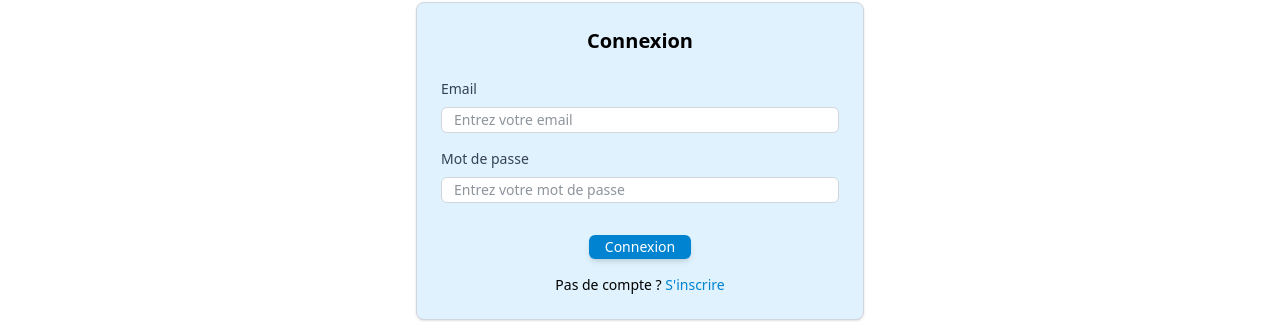
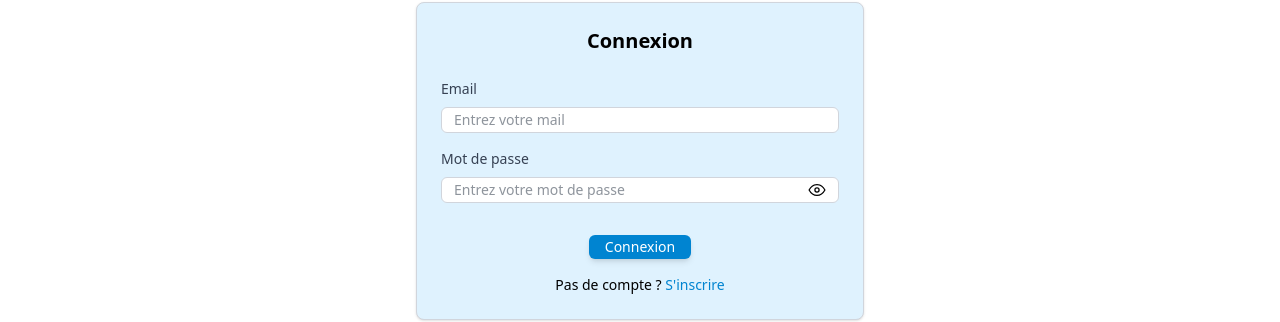
Before and after one commit to kylyon/projet-hackaton-2025-social-media, a Vue app in the folder frontend/: page /login in a window 1280 px wide. Shown: the part 324-646 px from the top of the page. Built offline with nearby package versions, Linux system fonts and the light colour scheme.

Commit message:
InputField fini post card en cours

```diff
--- /dev/null
+++ b/frontend/src/components/InputField.vue
@@ -0,0 +1,152 @@
+<template>
+  <div class="w-full flex flex-col mb-4">
+    <label :for="id" class="mb-2 text-sm font-medium text-gray-700 cursor-pointer">
+      {{ label }}
+    </label>
+
+    <!-- Champ texte / mot de passe -->
+    <div v-if="typeField === 'text'" class="relative">
+      <input
+        :id="id"
+        :type="computedInputType"
+        :value="modelValue"
+        @input="updateValue($event.target.value)"
+        :placeholder="placeholder"
+        class="px-3 py-0.5 border border-gray-300 rounded-md bg-white focus:outline-none focus:ring-2 focus:ring-blue-500 focus:border-blue-500 text-gray-800 w-full text-sm"
+        :aria-label="label"
+        autocomplete="off"
+      />
+
+      <!-- bouton afficher/masquer pour password -->
+      <button
+        v-if="inputType === 'password'"
+        type="button"
+        @click="toggleShow"
+        class="absolute right-2 top-1/2 transform -translate-y-1/2 text-sm p-1"
+        :aria-pressed="showPassword.toString()"
+        :aria-label="showPassword ? 'Masquer le mot de passe' : 'Afficher le mot de passe'"
+      >
+        <!-- simple icône œil (svg) -->
+        <svg v-if="!showPassword" xmlns="http://www.w3.org/2000/svg" class="w-5 h-5" fill="none" viewBox="0 0 24 24" stroke="currentColor" stroke-width="1.5">
+          <path stroke-linecap="round" stroke-linejoin="round" d="M2.5 12s3.5-6.5 9.5-6.5S21.5 12 21.5 12s-3.5 6.5-9.5 6.5S2.5 12 2.5 12z" />
+          <circle cx="12" cy="12" r="2.5" />
+        </svg>
+        <svg v-else xmlns="http://www.w3.org/2000/svg" class="w-5 h-5" fill="none" viewBox="0 0 24 24" stroke="currentColor" stroke-width="1.5">
+          <path stroke-linecap="round" stroke-linejoin="round" d="M3 3l18 18M9.88 9.88A3 3 0 0114.12 14.12M9.88 9.88L3 3m18 18L14.12 14.12" />
+        </svg>
+      </button>
+    </div>
+
+    <!-- Upload image -->
+    <div v-else-if="typeField === 'file'" class="w-full">
+      <input
+        ref="fileInput"
+        :id="id"
+        type="file"
+        @change="updateFile"
+        accept="image/*"
+        class="hidden"
+      />
+      <div
+        class="border border-gray-300 rounded-md px-2 py-0.5 bg-white text-gray-700 w-full text-sm cursor-pointer hover:bg-gray-50"
+        @click="$refs.fileInput.click()"
+      >
+        {{ placeholder || 'Cliquez pour sélectionner une image' }}
+      </div>
+      <p v-if="fileName" class="text-xs text-gray-500 mt-1">Fichier sélectionné : {{ fileName }}</p>
+    </div>
+
+    <!-- Select multiple -->
+    <select
+      v-else-if="typeField === 'select'"
+      :id="id"
+      multiple
+      :value="modelValue"
+      @change="updateSelect"
+      class="px-3 py-1 border border-gray-300 rounded-md bg-white focus:outline-none focus:ring-2 focus:ring-blue-500 focus:border-blue-500 text-gray-800 w-full text-sm"
+      size="5"
+    >
+      <option
+        v-for="item in options"
+        :key="item.id || item.name"
+        :value="item.name"
+      >
+        {{ item.name }}
+      </option>
+    </select>
+
+    <!-- Fallback -->
+    <p v-else class="text-red-500 text-sm">⚠️ Type de champ inconnu</p>
+  </div>
+</template>
+
+<script setup>
+import { ref, computed, onMounted } from 'vue'
+
+const props = defineProps({
+  label: { type: String, required: true },
+  id: { type: String, default: () => 'field-' + Math.random().toString(36).substr(2, 5) },
+  placeholder: { type: String, default: '' },
+
+  // modelValue doit accepter string (text/password), Array (select), File (file) ou null
+  modelValue: { type: [String, Array, Object, null], default: '' },
+
+  // typeField = 'text' | 'file' | 'select'
+  typeField: { type: String, default: 'text' },
+
+  // inputType utile pour préciser 'text' | 'email' | 'password' | 'tel' etc.
+  inputType: { type: String, default: 'text' },
+
+  apiUrl: { type: String, default: 'http://localhost:3000/hobbies/' }
+})
+
+const emit = defineEmits(['update:modelValue'])
+
+const options = ref([])
+const fileName = ref('')
+
+// pour toggler affichage mdp
+const showPassword = ref(false)
+const computedInputType = computed(() => {
+  if (props.inputType === 'password') {
+    return showPassword.value ? 'text' : 'password'
+  }
+  return props.inputType
+})
+
+function toggleShow() {
+  showPassword.value = !showPassword.value
+}
+
+// Gestion du texte
+function updateValue(value) {
+  emit('update:modelValue', value)
+}
+
+// Gestion du fichier image
+function updateFile(e) {
+  const file = e.target.files ? e.target.files[0] || null : null
+  fileName.value = file ? file.name : ''
+  emit('update:modelValue', file)
+}
+
+// Gestion du select multiple
+function updateSelect(e) {
+  const selected = Array.from(e.target.selectedOptions).map(opt => opt.value)
+  emit('update:modelValue', selected)
+}
+
+// Charger les données pour le select
+async function fetchOptions() {
+  if (props.typeField !== 'select') return
+  try {
+    const res = await fetch(props.apiUrl)
+    if (!res.ok) throw new Error('Erreur lors du chargement des options')
+    options.value = await res.json()
+  } catch (err) {
+    console.error(err)
+  }
+}
+
+onMounted(fetchOptions)
+</script>
--- a/frontend/src/components/LabelDropdown.vue
+++ /dev/null
@@ -1,55 +0,0 @@
-<template>
-  <div class="w-full flex flex-col mb-4">
-    <label :for="id" class="mb-2 text-sm font-medium text-gray-700">
-      {{ label }}
-    </label>
-    <select
-      :id="id"
-      multiple
-      :value="modelValue"
-      @change="updateValue"
-      class="px-3 py-1 border border-gray-300 rounded-md bg-white focus:outline-none focus:ring-2 focus:ring-blue-500 focus:border-blue-500 text-gray-800 w-full text-sm"
-      size="5"
-    >
-      <option
-        v-for="hobbie in hobbies"
-        :key="hobbie.id"
-        :value="hobbie.name"
-      >
-        {{ hobbie.name }}
-      </option>
-    </select>
-  </div>
-</template>
-
-<script setup>
-import { ref, onMounted } from 'vue'
-
-const props = defineProps({
-  label: { type: String, required: true },
-  id: { type: String, default: 'select-' + Math.random().toString(36).substr(2, 5) },
-  modelValue: { type: Array, default: () => [] },
-  apiUrl: { type: String, default: 'http://localhost:3000/hobbies/' }
-})
-
-const emit = defineEmits(['update:modelValue'])
-
-const hobbies = ref([])
-
-async function fetchHobbies() {
-  try {
-    const res = await fetch(props.apiUrl)
-    if (!res.ok) throw new Error('Erreur lors du chargement des hobbies')
-    hobbies.value = await res.json()
-  } catch (err) {
-    console.error(err)
-  }
-}
-
-function updateValue(e) {
-  const selected = Array.from(e.target.selectedOptions).map(opt => opt.value)
-  emit('update:modelValue', selected)
-}
-
-onMounted(fetchHobbies)
-</script>
--- a/frontend/src/components/LabelFileInput.vue
+++ /dev/null
@@ -1,36 +0,0 @@
-<template>
-  <div class="w-full flex flex-col mb-4">
-    <label :for="id" class="mb-2 text-sm font-medium text-gray-700 cursor-pointer">
-      {{ label }}
-    </label>
-    <input
-      ref="fileInput"
-      :id="id"
-      type="file"
-      @change="updateValue"
-      accept="image/*"
-      class="hidden"
-    />
-    <div
-      class="border border-gray-300 rounded-md px-2 py-0.5 bg-white text-gray-700 w-full text-sm cursor-pointer hover:bg-gray-50"
-      @click="$refs.fileInput.click()"
-    >
-      {{ placeholder || 'Cliquez pour sélectionner une image' }}
-    </div>
-  </div>
-</template>
-
-<script setup>
-const props = defineProps({
-  label: { type: String, required: true },
-  placeholder: { type: String, default: '' },
-  id: { type: String, default: 'file-' + Math.random().toString(36).substr(2, 5) }
-})
-
-const emit = defineEmits(['update:modelValue'])
-
-function updateValue(e) {
-  const file = e.target.files[0] || null
-  emit('update:modelValue', file)
-}
-</script>
--- a/frontend/src/components/LabelInput.vue
+++ /dev/null
@@ -1,31 +0,0 @@
-<template>
-  <div class="w-full flex flex-col mb-4">
-    <label :for="id" class="mb-2 text-sm font-medium text-gray-700">
-      {{ label }}
-    </label>
-    <input
-      :id="id"
-      :type="type"
-      :value="modelValue"
-      @input="updateValue"
-      :placeholder="placeholder"
-      class="px-3 py-0.5 border border-gray-300 rounded-md bg-white focus:outline-none focus:ring-2 focus:ring-blue-500 focus:border-blue-500 text-gray-800 w-full text-sm"
-    />
-  </div>
-</template>
-
-<script setup>
-const props = defineProps({
-  label: { type: String, required: true },
-  placeholder: { type: String, default: '' },
-  id: { type: String, default: 'input-' + Math.random().toString(36).substr(2, 5) },
-  modelValue: { type: String, default: '' },
-  type: { type: String, default: 'text' } //
-})
-
-const emit = defineEmits(['update:modelValue'])
-
-function updateValue(e) {
-  emit('update:modelValue', e.target.value)
-}
-</script>
--- a/frontend/src/components/LoginCard.vue
+++ b/frontend/src/components/LoginCard.vue
@@ -4,9 +4,8 @@
       class="bg-sky-100 flex flex-col items-center justify-center border border-gray-300 rounded-lg shadow m-10 max-w-xs md:max-w-sm lg:max-w-md p-6 w-full"
     >
       <h1 class="text-xl text-center font-bold mb-6">Connexion</h1>
-
-      <LabelInput label="Email" placeholder="Entrez votre email" v-model="email" />
-      <LabelInput label="Mot de passe" placeholder="Entrez votre mot de passe" v-model="password" type="password" />
+      <InputField label="Email" v-model="name" placeholder="Entrez votre mail" typeField="text" />
+      <InputField label="Mot de passe" v-model="password" typeField="text" inputType="password" placeholder="Entrez votre mot de passe" />
 
       <AppButton label="Connexion" @click="login" class="mt-4" />
 
@@ -19,13 +18,11 @@
 
 <script setup>
 import { ref } from 'vue'
-import LabelInput from './LabelInput.vue'
+import InputField from './InputField.vue'
 import AppButton from './Button.vue'
 
+const name = ref('')
 
-
-const email = ref('')
-const password = ref('')
 
 function login() {
   console.log('Connexion avec', email.value, password.value)
--- a/frontend/src/components/PostCard.vue
+++ b/frontend/src/components/PostCard.vue
@@ -1 +1,11 @@
-<!--Card principal avec username + post + commentaire-->
+<template>
+  <div class="bg-sky-100 border border-gray-300 rounded-lg shadow p-6 max-w-xs md:max-w-sm lg:max-w-md w-full">
+   <div class="p-4 space-y-6">
+
+  </div>
+  </div>
+</template>
+
+<script setup>
+
+</script>
```
